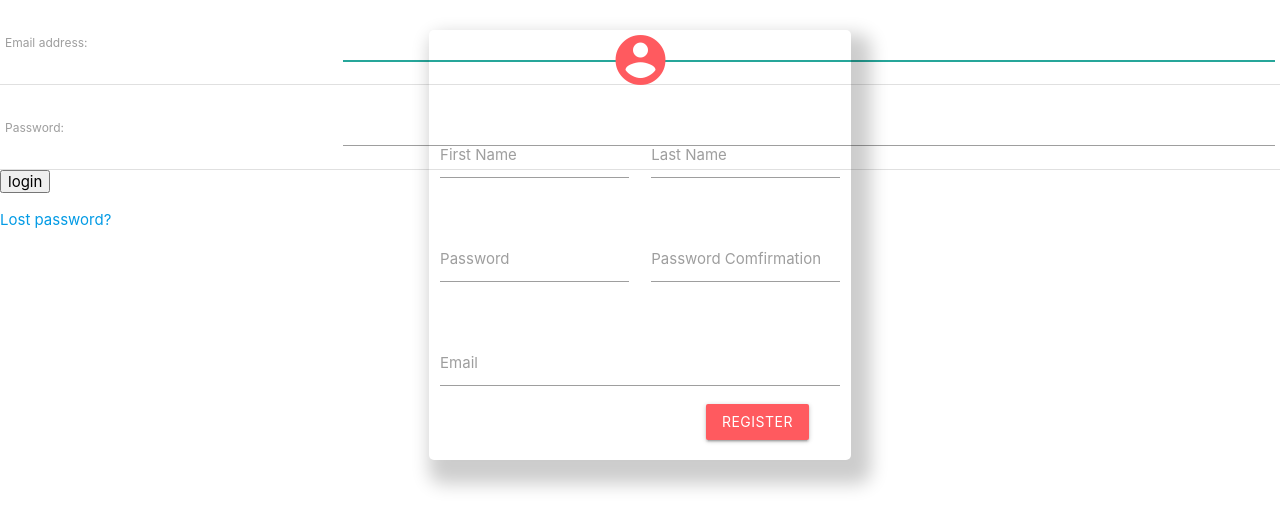
After one commit to ArmaniGiles/ExaBridge, a Django app: page /accounts/login/ in a window 1280 px wide. The commit adds this page. Shown: the top 529 px of the page. Run offline with Django 3.2, Linux system fonts and the light colour scheme.

Commit message:
Added Login form but not full done and configured

```diff
--- a/newdevs/devaccounts/templates/jobpanel.html
+++ b/newdevs/devaccounts/templates/jobpanel.html
@@ -40,6 +40,7 @@
         <div class="card-content white-text" >
           <span style="display: inline;color:#4f7d92" class="card-title">Job Title</span>
           <h6 style="color:#4f7d92">Company Name</h6>
+
           <p style="color:#4f7d92">I am a very simple card. I am good at containing small bits of information.
           I am convenient because I require little markup to use effectively.</p>
         </div>
--- a/newdevs/devaccounts/templates/register.html
+++ b/newdevs/devaccounts/templates/register.html
@@ -84,6 +84,8 @@
       </div>
     </form>
   </div>
+  {% include './registration/login.html' %}
+
 </body>
 
 </html>
--- /dev/null
+++ b/newdevs/devaccounts/templates/registration/login.html
@@ -0,0 +1,144 @@
+<!DOCTYPE html>
+<html lang="en">
+<head>
+    <meta charset="UTF-8">
+    <meta name="viewport" content="width=device-width, initial-scale=1.0">
+    <meta http-equiv="X-UA-Compatible" content="ie=edge">
+    <link rel="stylesheet" href="https://cdnjs.cloudflare.com/ajax/libs/materialize/1.0.0/css/materialize.min.css">
+    <link href="https://fonts.googleapis.com/icon?family=Material+Icons" rel="stylesheet">
+    <!-- Compiled and minified JavaScript -->
+    <script src="https://cdnjs.cloudflare.com/ajax/libs/materialize/1.0.0/js/materialize.min.js"></script>
+
+    <title>Document</title>
+    <style>
+        #button {
+          position: relative;
+          margin-top: -25px;
+          margin-right: 10%;
+          float: right;
+        }
+        #form {
+          box-shadow: 10px 14px 18px 10px rgba(0, 0, 0, 0.2);
+          transition: 0.3s;
+          width: 33%;
+          border-radius: 5px;
+          position: absolute;
+          margin-top: 30px;
+        }
+        #form:hover {
+          box-shadow: 0 8px 16px 0 rgba(0, 0, 0, 0.2);
+        }
+        .icon_FF5A5F {
+          color: #FF5A5F;
+          margin-left: 43%;
+        }
+        .flex-container {
+          display: flex;
+          justify-content: center;
+          /* margin:auto; */
+        }
+        .flex-container>form {
+          align-items: center;
+        }
+      </style>
+
+</head>
+
+<body>
+
+</body>
+</html>
+
+{% if form.errors %}
+<p>Your username and password didn't match. Please try again.</p>
+{% endif %}
+
+{% if next %}
+{% if user.is_authenticated %}
+  <p>Your account doesn't have access to this page. To proceed,
+  please login with an account that has access.</p>
+{% else %}
+  <p>Please login to see this page.</p>
+{% endif %}
+{% endif %}
+
+<div class="flex-container">
+    <form id="form" method="post" action="{% url 'login' %}">
+      {% csrf_token %}
+
+      <div class="row"> <i class="medium material-icons icon_FF5A5F">account_circle </i> </div>
+      <div class="row">
+        <div class="input-field col s6">
+          <input name='firstname' id="first_name" type="text" class="validate">
+          <label for="first_name">First Name</label>
+        </div>
+        <div class="input-field col s6">
+          <input name='lastname' id="last_name" type="text" class="validate">
+          <label for="last_name">Last Name</label>
+        </div>
+      </div>
+      <div class="row">
+        <div class="input-field col s6">
+          <input name="password" id="password" type="password" class="validate">
+          <label for="password">Password</label>
+        </div>
+        <div class="input-field col s6">
+          <input id="password" type="password" class="validate">
+          <label for="password">Password Comfirmation</label>
+        </div>
+      </div>
+      <div class="row">
+        <div class="input-field col s12">
+          <input name="email" id="email" type="email" class="validate">
+          <label for="email">Email</label>
+        </div>
+      </div>
+      <div class='row'>
+        <!-- <input type="submit" value="login" /> -->
+
+        <button type="submit" name="_submit" class="btn" style="background-color: #FF5A5F;"
+          id='button'>Register</button>
+          <input type="hidden" name="next" value="{{ next }}" />
+
+      </div>
+    </form>
+  </div>
+
+
+
+
+
+  {% if form.errors %}
+    <p>Your username and password didn't match. Please try again.</p>
+  {% endif %}
+
+  {% if next %}
+    {% if user.is_authenticated %}
+      <p>Your account doesn't have access to this page. To proceed,
+      please login with an account that has access.</p>
+    {% else %}
+      <p>Please login to see this page.</p>
+    {% endif %}
+  {% endif %}
+
+  <form method="post" action="{% url 'login' %}">
+    {% csrf_token %}
+    <table>
+      <tr>
+        <td>{{ form.username.label_tag }}</td>
+        <td>{{ form.username }}</td>
+      </tr>
+      <tr>
+        <td>{{ form.password.label_tag }}</td>
+        <td>{{ form.password }}</td>
+      </tr>
+    </table>
+    <input type="submit" value="login" />
+    <input type="hidden" name="next" value="{{ next }}" />
+  </form>
+
+  {# Assumes you setup the password_reset view in your URLconf #}
+  <p><a href="{% url 'password_reset' %}">Lost password?</a></p>
+
+</body>
+</html>
--- a/newdevs/devaccounts/urls.py
+++ b/newdevs/devaccounts/urls.py
@@ -7,10 +7,14 @@ from django.conf.urls.static import static
 router = routers.SimpleRouter()
 
 app_name='devaccounts'
-
+#Add Django site authentication urls (for login, logout, password management)
+# APPEND_SLASH = True
 urlpatterns = [
     path('register/', Register.as_view(), name='register'),
-    path('', Main.as_view(), name='main')
+    path('', Main.as_view(), name='main'),
+    # path('accounts/', include('django.contrib.auth.urls')),
+
+
 
     # path('register', DevRegisterSet.as_view(), name='register'),
 
--- a/newdevs/newdevs/urls.py
+++ b/newdevs/newdevs/urls.py
@@ -18,5 +18,7 @@ from django.urls import path, include
 
 urlpatterns = [
     path('admin/', admin.site.urls),
-    path('', include('devaccounts.urls'))
+    path('', include('devaccounts.urls')),
+    path('accounts/', include('django.contrib.auth.urls')),
+
 ]
```
Also changed, not shown: newdevs/newdevs/settings.py (+4 -3 lines), newdevs/db.sqlite3.
